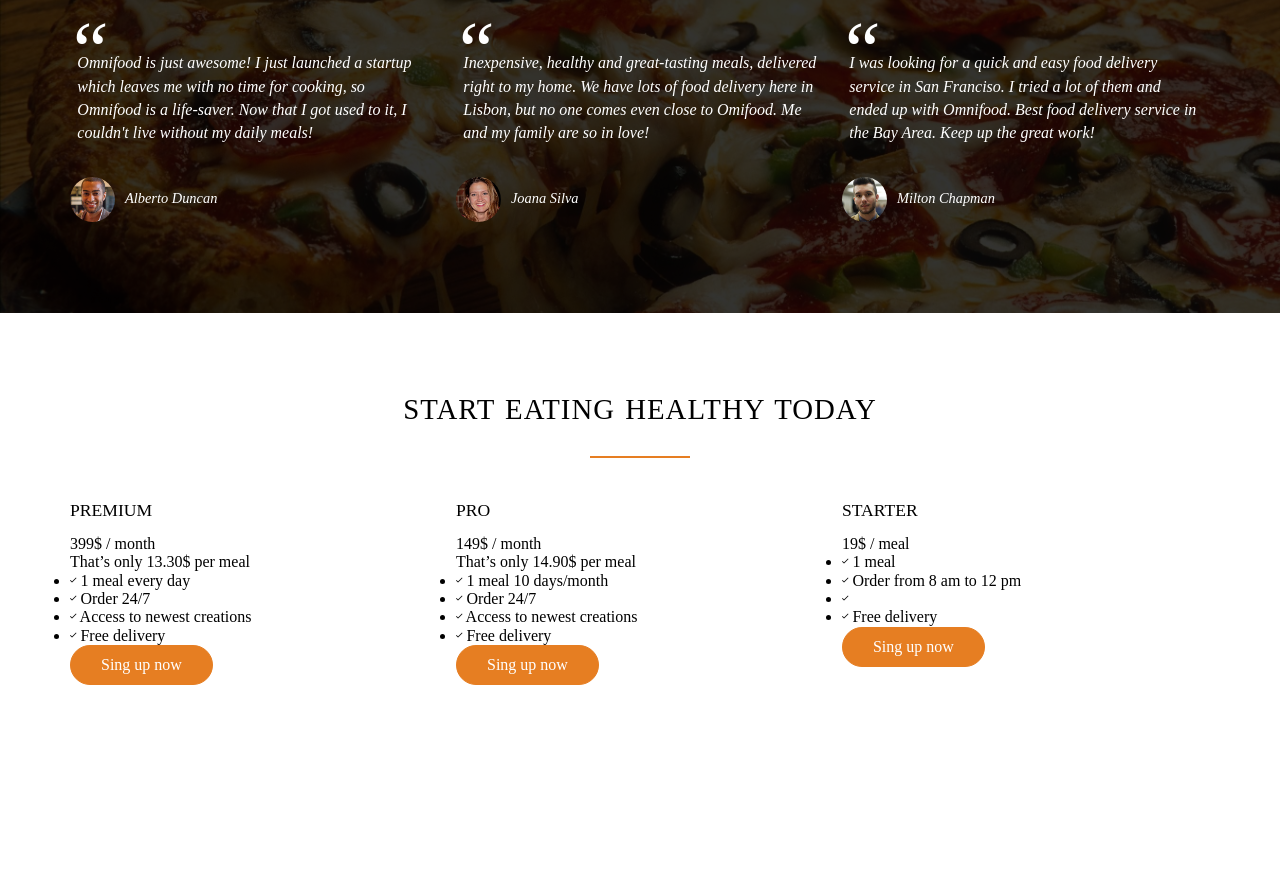
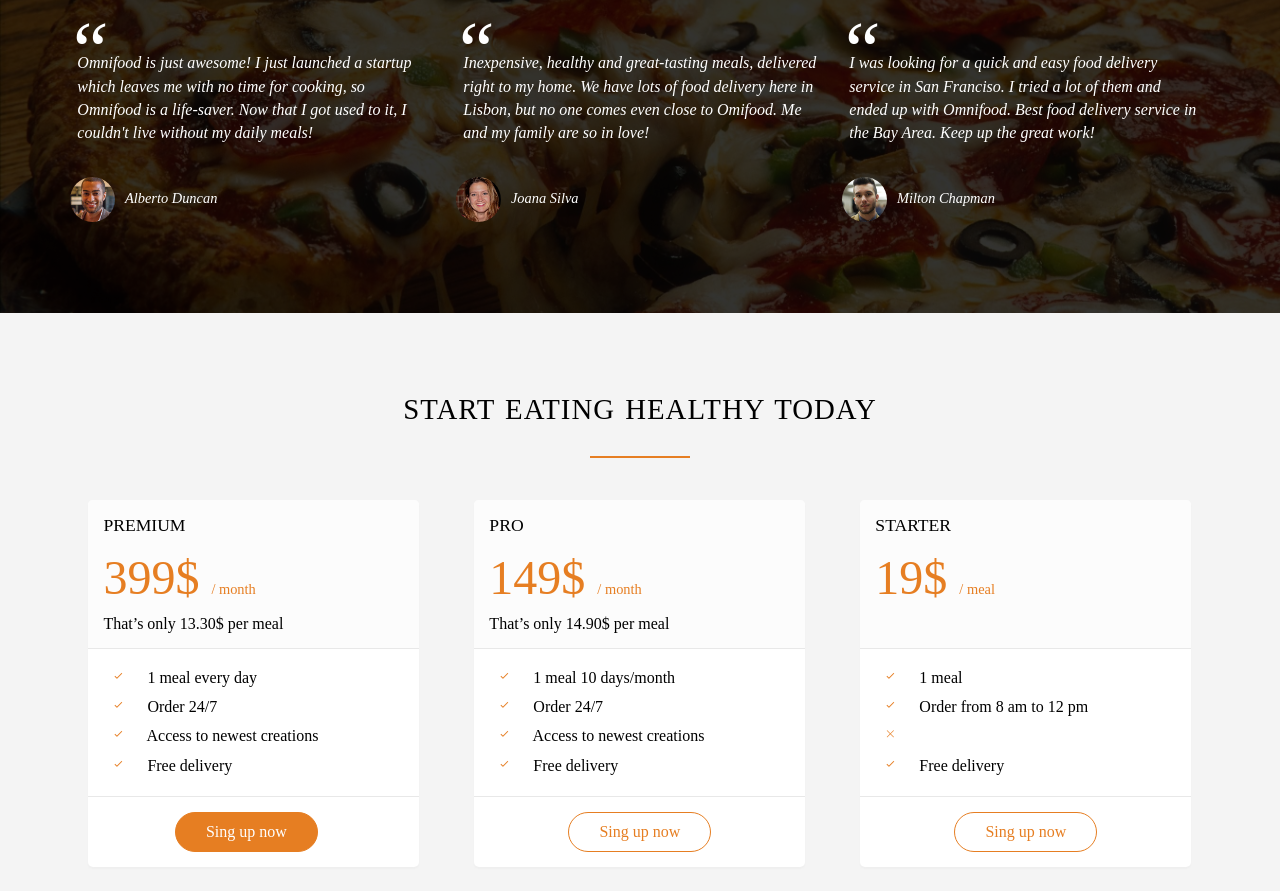
Before and after one commit to alanderos/omnifood, a plain HTML site: page index.html in a window 1280 px wide. Shown: the part 3317-4208 px from the top of the page. Before the commit the page ends 4094 px from the top, so only its background shows below. Drawn offline with Linux system fonts and the light colour scheme; files whose address does not match are found by name.

Commit message:
Building the sign-up section - Part 2

```diff
--- a/index.html
+++ b/index.html
@@ -282,25 +282,25 @@
                         <div class="plan-box">
                             <div>
                                 <h3>Premium</h3>
-                                <p class=plan-price>399$ / month</p>
+                                <p class=plan-price>399$ <span>/ month</span></p>
                                 <p class="plan-price-month-meal">That’s only 13.30$ per meal</p>
                             </div>
                             <div>
                                 <ul>
                                     <li>
-                                        <i class="ion-ios-checkmark-empty"></i>
+                                        <i class="ion-ios-checkmark-empty icon-small"></i>
                                         1 meal every day
                                     </li>
                                     <li>
-                                        <i class="ion-ios-checkmark-empty"></i>
+                                        <i class="ion-ios-checkmark-empty icon-small"></i>
                                         Order 24/7
                                     </li>
                                     <li>
-                                        <i class="ion-ios-checkmark-empty"></i>
+                                        <i class="ion-ios-checkmark-empty icon-small"></i>
                                         Access to newest creations
                                     </li>
                                     <li>
-                                        <i class="ion-ios-checkmark-empty"></i>
+                                        <i class="ion-ios-checkmark-empty icon-small"></i>
                                         Free delivery
                                     </li>
                                 </ul>
@@ -316,31 +316,31 @@
                         <div class="plan-box">
                             <div>
                                 <h3>Pro</h3>
-                                <p class=plan-price>149$ / month</p>
+                                <p class=plan-price>149$ <span>/ month</span></p>
                                 <p class="plan-price-month-meal">That’s only 14.90$ per meal</p>
                             </div>
                             <div>
                                 <ul>
                                     <li>
-                                        <i class="ion-ios-checkmark-empty"></i>
+                                        <i class="ion-ios-checkmark-empty icon-small"></i>
                                         1 meal 10 days/month
                                     </li>
                                     <li>
-                                        <i class="ion-ios-checkmark-empty"></i>
+                                        <i class="ion-ios-checkmark-empty icon-small"></i>
                                         Order 24/7
                                     </li>
                                     <li>
-                                        <i class="ion-ios-checkmark-empty"></i>
+                                        <i class="ion-ios-checkmark-empty icon-small"></i>
                                         Access to newest creations
                                     </li>
                                     <li>
-                                        <i class="ion-ios-checkmark-empty"></i>
+                                        <i class="ion-ios-checkmark-empty icon-small"></i>
                                         Free delivery
                                     </li>
                                 </ul>
                             </div>
                             <div>
-                                <a href="#" class="btn btn-full">
+                                <a href="#" class="btn btn-ghost">
                                     Sing up now
                                 </a>
                             </div>
@@ -350,30 +350,30 @@
                         <div class="plan-box">
                             <div>
                                 <h3>Starter</h3>
-                                <p class=plan-price>19$ / meal</p>
-                                <p class="plan-price-month-meal"></p>
+                                <p class=plan-price>19$ <span>/ meal</span></p>
+                                <p class="plan-price-month-meal">&nbsp;</p>
                             </div>
                             <div>
                                 <ul>
                                     <li>
-                                        <i class="ion-ios-checkmark-empty"></i>
+                                        <i class="ion-ios-checkmark-empty icon-small"></i>
                                         1 meal
                                     </li>
                                     <li>
-                                        <i class="ion-ios-checkmark-empty"></i>
+                                        <i class="ion-ios-checkmark-empty icon-small"></i>
                                         Order from 8 am to 12 pm
                                     </li>
                                     <li>
-                                        <i class="ion-ios-checkmark-empty"></i>
+                                        <i class="ion-ios-close-empty icon-small"></i>
                                     </li>
                                     <li>
-                                        <i class="ion-ios-checkmark-empty"></i>
+                                        <i class="ion-ios-checkmark-empty icon-small"></i>
                                         Free delivery
                                     </li>
                                 </ul>
                             </div>
                             <div>
-                                <a href="#" class="btn btn-full">
+                                <a href="#" class="btn btn-ghost">
                                     Sing up now
                                 </a>
                             </div>
@@ -382,5 +382,6 @@
                 </div>
             </div>
         </section>
+
     </body>
 </html>
--- a/resources/css/style.css
+++ b/resources/css/style.css
@@ -390,3 +390,59 @@
     margin-right: 10px;
     vertical-align: middle;
 }
+
+/*---------------------------------------*/
+/* SIGN UP */
+/*---------------------------------------*/
+
+.section-plans{
+    background-color: #f4f4f4;
+}
+
+.plan-box{
+    background-color: #fff;
+    border-radius: 5px;
+    width: 90%;
+    margin-left: 5%;
+    box-shadow: 0 2px 2px #efefef;
+}
+
+.plan-box div{
+    padding: 15px;
+    border-bottom: 1px solid #e8e8e8;
+}
+
+.plan-box div:first-child{
+    background-color: #fcfcfc;
+    border-top-left-radius: 5px;
+    border-top-right-radius: 5px;
+}
+
+.plan-box div:last-child{
+    text-align: center;
+    border: 0;
+}
+
+.plan-price{
+    font-size: 300%;
+    margin-bottom: 10px;
+    font-weight: 100;
+    color: #e67e22;
+}
+
+.plan-price span{
+    font-size: 30%;
+    font-weight: 300;
+}
+
+.plan-price-meal{
+    font-size: 80%;
+}
+
+.plan-box ul{
+    list-style: none;
+}
+
+.plan-box ul li{
+    padding: 5px 0;
+}
```
